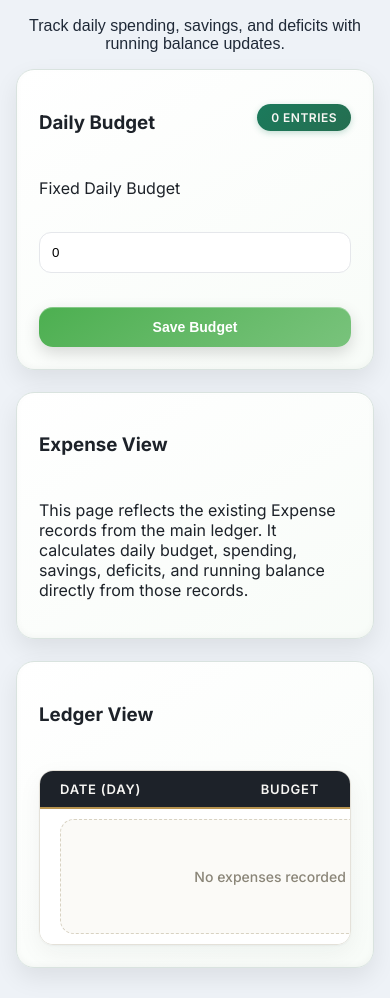
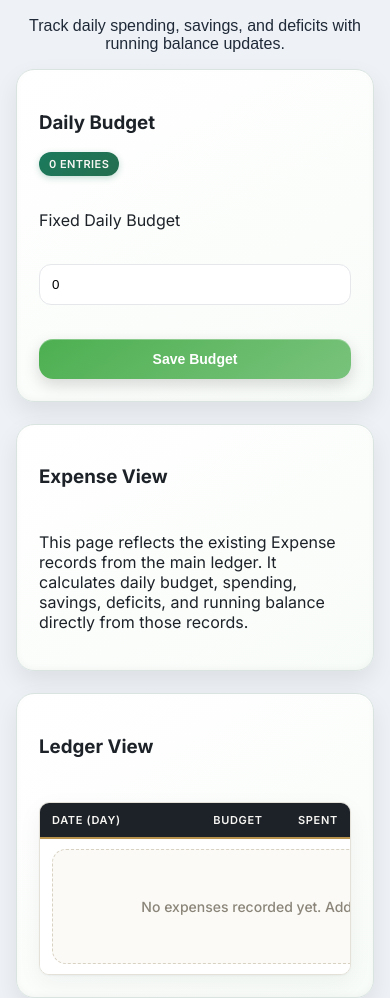
Before and after one commit to Gopichanime007/MyMoneyTracker, a website: page pages/daily-budget-ledger.html in a window 390 px wide. Shown: the part 130-1128 px from the top of the page. Drawn offline with Linux system fonts and the light colour scheme.

Commit message:
Implement mobile responsiveness for ledger table
Added mobile responsive styles for the ledger table.

```diff
--- a/assets/styles/daily-budget-ledger.css
+++ b/assets/styles/daily-budget-ledger.css
@@ -255,4 +255,47 @@
     .ledger-table td {
         font-size: 14px;
     }
+}/* ===============================
+   MOBILE RESPONSIVE TABLE
+==================================*/
+@media (max-width:768px){
+
+    .ledger-table-container{
+        overflow-x:auto;
+        -webkit-overflow-scrolling:touch;
+        border-radius:10px;
+    }
+
+    .ledger-table{
+        min-width:650px;
+    }
+
+    .ledger-table th{
+        font-size:11px;
+        padding:10px;
+        white-space:nowrap;
+    }
+
+    .ledger-table td{
+        font-size:13px;
+        padding:10px;
+        white-space:nowrap;
+    }
+
+    .ledger-table th:first-child,
+    .ledger-table td:first-child{
+        min-width:140px;
+        padding-left:12px;
+    }
+
+    .ledger-pill{
+        font-size:11px;
+        padding:5px 10px;
+    }
+
+    .section-title-row{
+        flex-direction:column;
+        align-items:flex-start;
+        gap:8px;
+    }
 }
```
